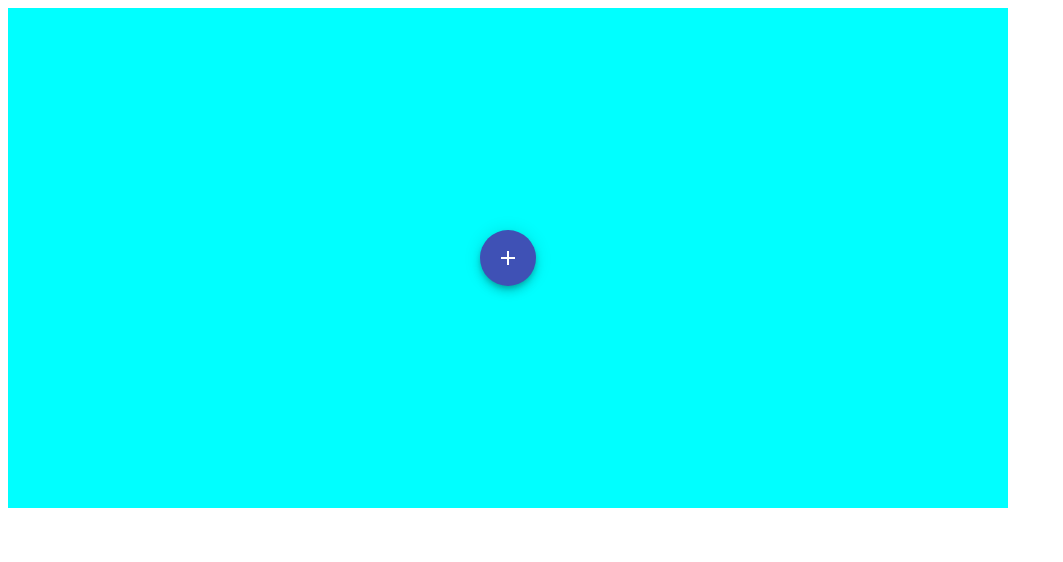
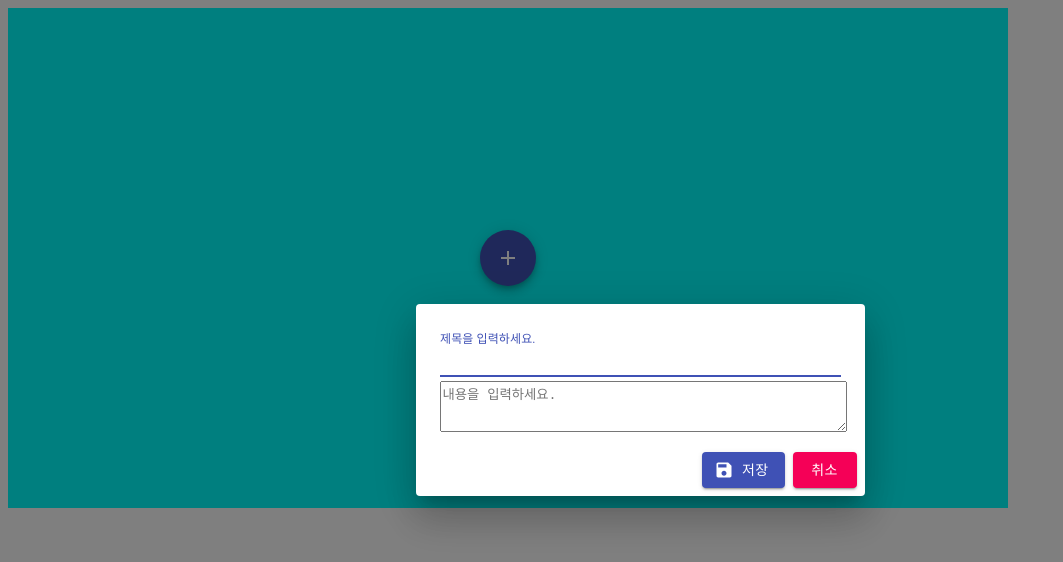
Before and after one commit to soft91/React-Project, a React (Create React App) app in the folder react-stickynote/: page / in a window 1280 px wide. Both pictures are taken after a click on the button "add". Shown: the top 562 px of the page, without its empty margins (0-1063 px from the left). Built offline with nearby package versions, Linux system fonts and the light colour scheme.

Commit message:
버튼을 눌러 팝업창이 나오도록 설정

```diff
--- a/react-stickynote/src/Components/AddMemo.js
+++ b/react-stickynote/src/Components/AddMemo.js
@@ -7,20 +7,21 @@ import DialogActions from '@material-ui/core/DialogActions';
 import DialogContent from '@material-ui/core/DialogContent';
 import SaveIcon from '@material-ui/icons/Save';
 
-export default function FormDialog() {
-  const [open, setOpen] = React.useState(false);
+export default class AddMemo extends React.Component {
+  constructor(props){
+    super(props);
+    this.state = {open: this.props.open}
+  }
 
-  const handleClickOpen = () => {
-    setOpen(true);
+  render(){
+    const handleClose = () => {
+      this.setState({
+        open : !this.props.open
+      })
     };
-
-  const handleClose = () => {
-    setOpen(false);
-  };
-
     return (
       <div>
-      <Dialog open={open} onClose={handleClose} aria-labelledby="form-dialog-title">
+        <Dialog open={this.state.open} onClose={handleClose} aria-labelledby="form-dialog-title">
           <DialogContent>
             <TextField
               autoFocus
@@ -44,3 +45,4 @@ export default function FormDialog() {
       </div>
     );
   }
+}
--- a/react-stickynote/src/Components/Container.js
+++ b/react-stickynote/src/Components/Container.js
@@ -9,9 +9,10 @@ export default class Container extends React.Component {
         super(props);
 
         this.state = {
-            listbox : [],
             showPopup: false
         }
+
+        console.log(`init showPopup : ${this.state.showPopup}`)
 
         this.togglePopup = this.togglePopup.bind(this);
     }
@@ -20,17 +21,16 @@ export default class Container extends React.Component {
         this.setState({
             showPopup: !this.state.showPopup
         });
-
-        console.log(this.state.showPopup);
+        console.log(`showPopup : ${this.state.showPopup}`)
     }
 
     render(){
         return(
             <div className = "containerStyle">
                 <Fab color="primary" aria-label="add">
-                    <AddIcon onClick = {this.togglePopup}/>
+                    <AddIcon onClick = {this.togglePopup} />
                 </Fab>
-                { this.state.showPopup ? <AddMemo open = {this.state.showPopup}/> : null }
+                { this.state.showPopup ? <AddMemo open = {this.state.showPopup} /> : null }
             </div>
         )
     }
```
Lines whose indentation alone changed are shown as unchanged.
